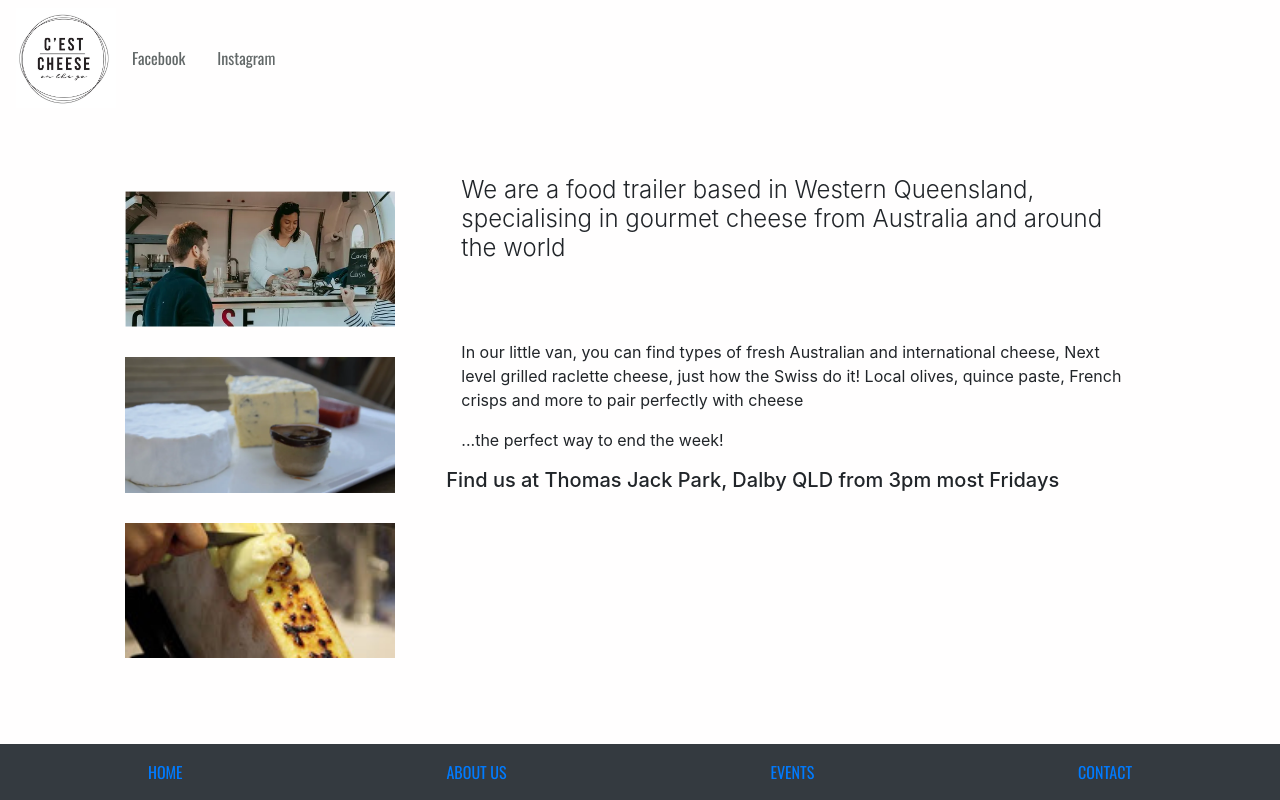
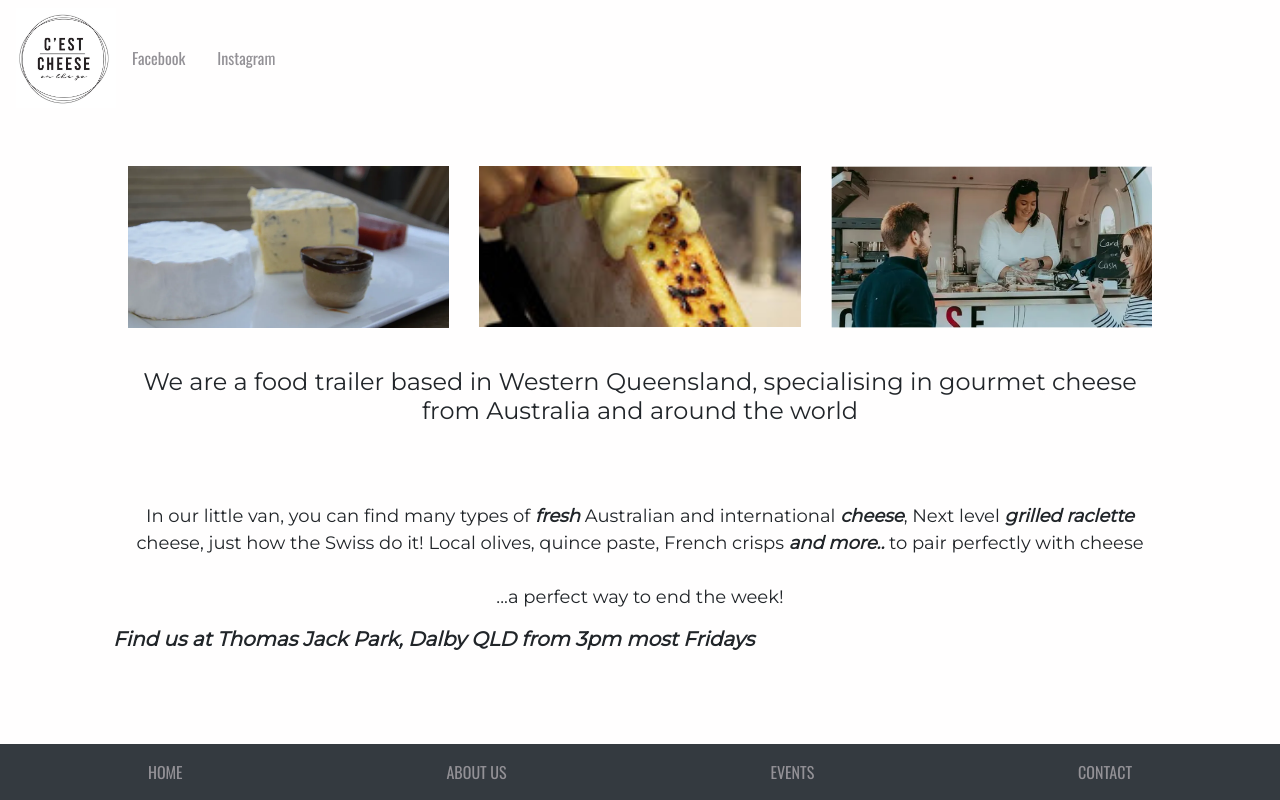
Before and after one commit to frannieziesemer/landing-page, a Flask app: page /about in a window 1280 px wide. Run offline with Flask 2, Linux system fonts and the light colour scheme; some libraries are stand-ins or nearby versions; some web fonts are replaced.

Commit message:
fix style about page

```diff
--- a/app/static/styles/custom.css
+++ b/app/static/styles/custom.css
@@ -1,12 +1,11 @@
-.topNavbar {
-    background: none;
-}
-.topNavbar a {
-    color: #626868;
+
+a {
+    color: #939196;
 }
 
-.topNavbar a:hover {
-    color: #939196;
+ a:hover {
+    color: #DEDCE2;
+    text-decoration: none;
 }
 
 body {
@@ -16,13 +15,13 @@ body {
 .homePage {
     background-color: #343A40;
     min-height: 100vh;
-
+    text-align: center;
 }
 
 .img-logo {
     display: block;
     margin: 0 auto;
-    width: 20%;
+    width: 35%;
     padding:  110px 0px 0px 0px;
 }
 
@@ -30,17 +29,21 @@ h1 {
     font-size: 24px;
     font-weight: 350;
     padding-bottom: 70px;
-    text-align: left;
+
 }
+.homePage-link {
+    padding: 20px;
 
+
+}
 h2 {
-    color: #f2f2f2;
+    color: #DEDCE2;
     text-align: center;
     padding: 50px;
     font-family: 'Cedarville Cursive', cursive;
 }
 
-.navbar {
+.navbar, .homePage-link {
     font-family: 'Oswald', sans-serif;
 }
 
@@ -49,21 +52,26 @@ h2 {
     box-sizing: content-box;
     width: 80%;
     padding: 10px;
-    margin: 50px 100px;
+    font-family: 'Montserrat', sans-serif;
+
 }
 
 .photoAboutSection {
-    width: 300px;
-    padding: 15px;
+    width: 400px;
+    padding-bottom: 40px;
+    padding-top: 40px;
+
+}
+.text-about {
+    text-align: center;
+    padding-bottom: 70px;
 }
 
-.logo-about-page {
-    width: 150px;
+
+.text-about p {
+    font-size: 18px;
 }
-.textFindUs {
-    padding-bottom: 100px;
+.textHighlight {
+    font-style: italic;
+    font-weight: 600;
 }
-
-.marginPhoto {
-    padding-top: 10px;
-}
--- a/app/templates/about.html
+++ b/app/templates/about.html
@@ -7,51 +7,49 @@
 {% include 'partials/topNavbar.html' %}
 
 <div class="container-fluid pages-container">
-    <div class="row">
-        <div class="col-sm-12">
 
     <div class="row">
-                <!-- <div class="col-sm-4">
-                    <img src="{{ url_for('static', filename='images/cheeseboard.png')}}" alt="cheese board" class="marginPhoto img-fluid mx-auto" />
-                </div> -->
-                <div class="col-sm-4">
-                    <img src="{{ url_for('static', filename='images/ted.png')}}"
-                        alt="serving customers from a good trailer" class="img-fluid photoAboutSection" />
+        <div class="col-sm-4 content-block">
             <img src="{{ url_for('static', filename='images/cheese.png')}}" alt="two types of cheese"
                 class="img-fluid photoAboutSection" />
 
+        </div>
+        <div class="col-sm-4 content-block">
             <img src="{{ url_for('static', filename='images/raclette.jpg')}}" alt="melted raclette cheese"
                 class="img-fluid photoAboutSection " />
+
         </div>
-                <div class="col-sm-8">
-                    <h1 class="description">
+        <div class="col-sm-4 content-block">
+            <img src="{{ url_for('static', filename='images/ted.png')}}" alt="serving customers from a good trailer"
+                class="img-fluid photoAboutSection" />
+        </div>
+    </div>
+    <div class="row text-about">
+        <h1>
             We are a food trailer based in Western Queensland, specialising in gourmet cheese from Australia
-                        and
-                        around the world
+            and around the world
         </h1>
-                    <p class="textAbout">
-                        In our little van, you can find types of
+        <p>
+            In our little van, you can find many types of
             <span class="textHighlight">fresh</span> Australian and international <span
-                            class="textHighlight">cheese</span>, Next level grilled <span class="textHighlight">raclette
+                class="textHighlight">cheese</span>,
+            Next level <span class="textHighlight">grilled raclette
             </span>cheese, just how the Swiss do it! Local olives, quince
             paste, French crisps
-                        <span class="textHighlight">and more </span> to pair perfectly with cheese
-                    </p>
-                    <p>
-                        ...the perfect way to end the week!
-                    </p>
-                    <div class="row">
-                        <h5 class="textFindUs">
+            <span class="textHighlight">and more.. </span> to pair perfectly with cheese
+            <br>
+            <br>
+            ...a perfect way to end the week!</p>
+
+        <h5 class="textHighlight">
             Find us at Thomas Jack Park, Dalby QLD from 3pm most Fridays
         </h5>
+
+
     </div>
-                </div>
-            </div>
-        </div>
-
     {% include 'partials/bottomNavbar.html' %}
 
-    </div>
+
 </div>
 
 {% endblock %}
```
Also changed, not shown: app/templates/index.html (+7 -3 lines). Lines whose indentation alone changed are shown as unchanged.
